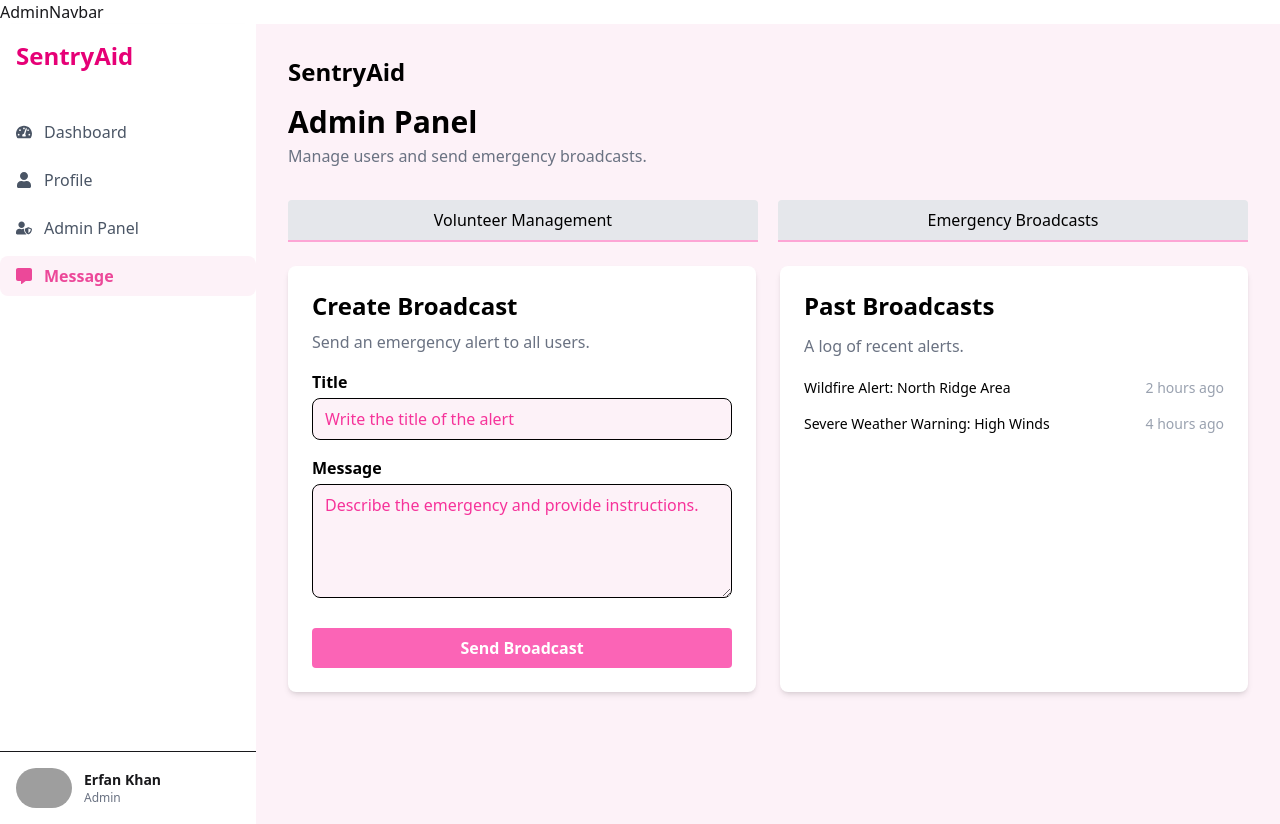
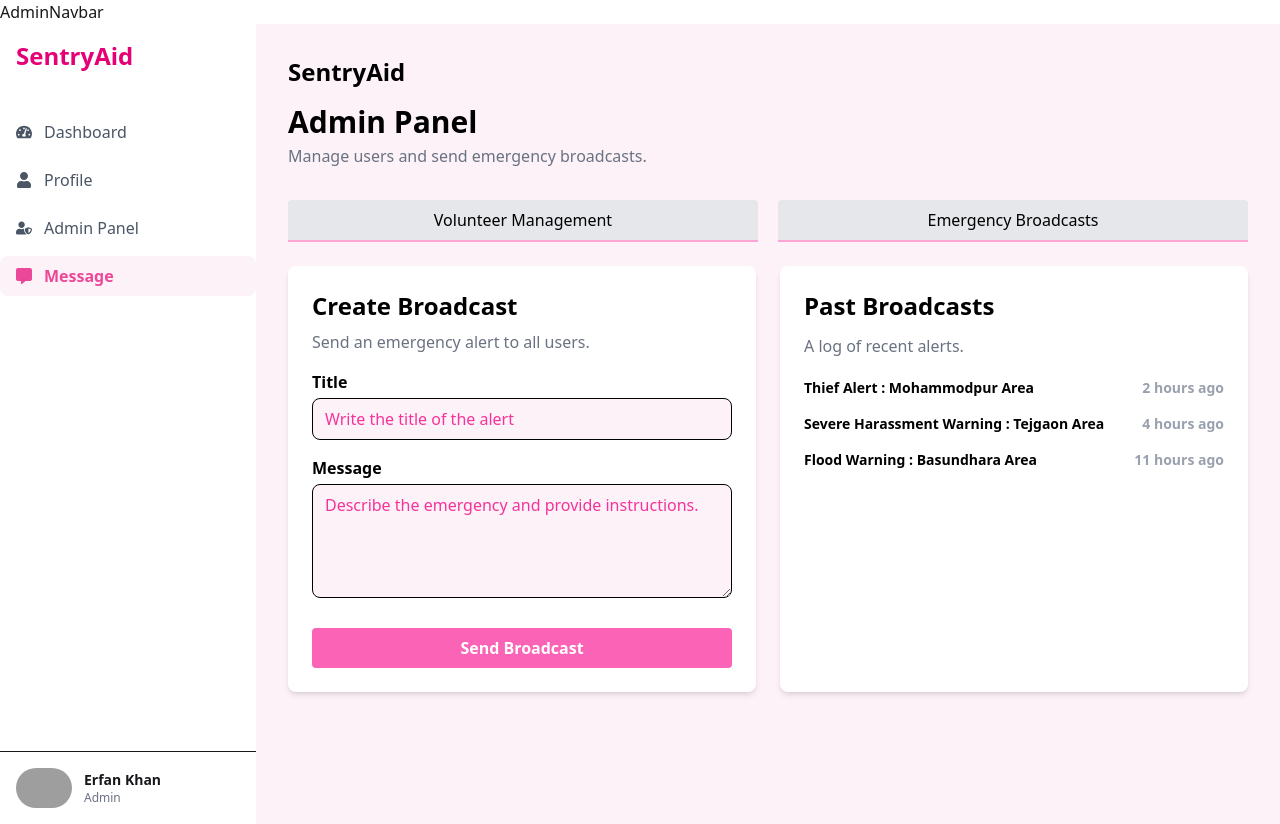
Before and after one commit to Erfan-Khan-Dhrubo/SentryAid, a React (Vite) app in the folder frontend/: page /admin/alertMessage in a window 1280 px wide. Built offline with nearby package versions, Linux system fonts and the light colour scheme; grey boxes are pictures that could not be loaded.

Commit message:
Updated Frontend of AlertMessage

```diff
--- a/frontend/src/Pages/Admin/AlertMessage.jsx
+++ b/frontend/src/Pages/Admin/AlertMessage.jsx
@@ -6,8 +6,23 @@ const AlertMessage = () => {
   const [message, setMessage] = useState("");
 
   const handleSendBroadcast = () => {
+  // Validation
+  if (!title && !message) {
+    toast.error("Please fill the Title and Message Section.");
+    return;
+  }
+  if (!title) {
+    toast.error("Please fill the Title Section.");
+    return;
+  }
+  if (!message) {
+    toast.error("Please fill the Message Section.");
+    return;
+  }
+
+  // Success toast
   toast(
-      <div className="space-y-1 text-black gap-2">
+    <div className="space-y-1 text-black">
       <p className="font-bold text-lg">Broadcast Sent</p>
       <p>
         <span className="font-semibold">Title:</span> {title}
@@ -17,7 +32,12 @@ const AlertMessage = () => {
       </p>
     </div>
   );
+
+  // Reset fields after sending
+  setTitle("");
+  setMessage("");
 };
+
 
   return (
     <div className="min-h-screen flex bg-pink-50">
@@ -86,18 +106,20 @@ const AlertMessage = () => {
           <section className="bg-white rounded-lg p-6 flex-1 shadow-md">
             <h3 className="text-2xl font-bold mb-3">Past Broadcasts</h3>
             <p className="text-gray-500 mb-5">A log of recent alerts.</p>
-
-            <ul className="space-y-4 text-sm">
-              <li className="flex justify-between">
-                <span>Wildfire Alert: North Ridge Area</span>
-                <span className="text-gray-400">2 hours ago</span>
+            <ul className="space-y-4 text-sm font-semibold">
+              {[
+                { title: "Thief Alert : Mohammodpur Area", time: "2 hours ago" },
+                { title: "Severe Harassment Warning : Tejgaon Area", time: "4 hours ago" },
+                { title: "Flood Warning : Basundhara Area", time: "11 hours ago" },
+              ].map((broadcast, index) => (
+                <li key={index} className="flex justify-between">
+                <span>{broadcast.title}</span>
+                 <span className="text-gray-400">{broadcast.time}</span>
                 </li>
-              <li className="flex justify-between">
-                <span>Severe Weather Warning: High Winds</span>
-                <span className="text-gray-400">4 hours ago</span>
-              </li>
+              ))}
             </ul>
          </section>
+
         </div>
       </main>
       <ToastContainer />
```
Lines whose indentation alone changed are shown as unchanged.
